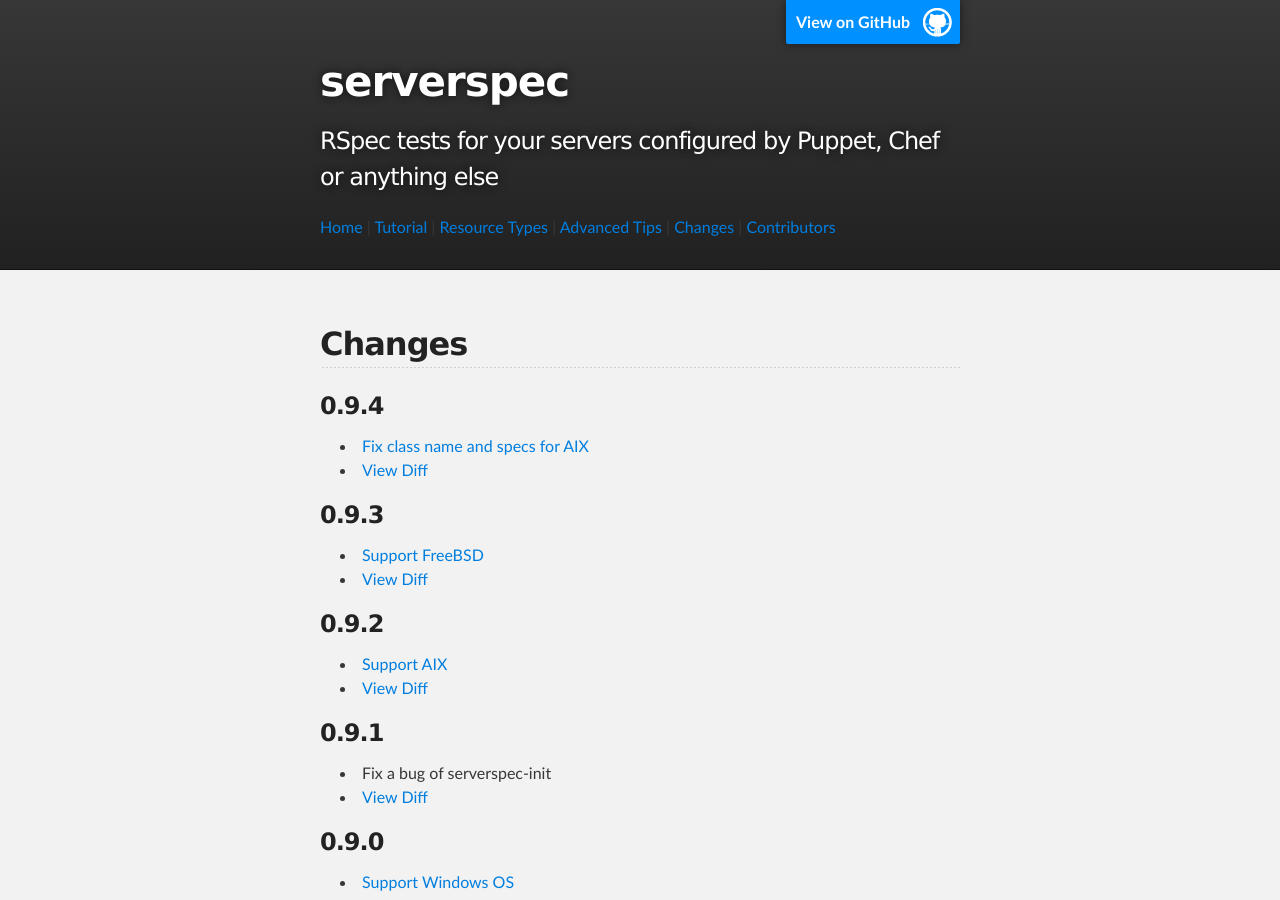
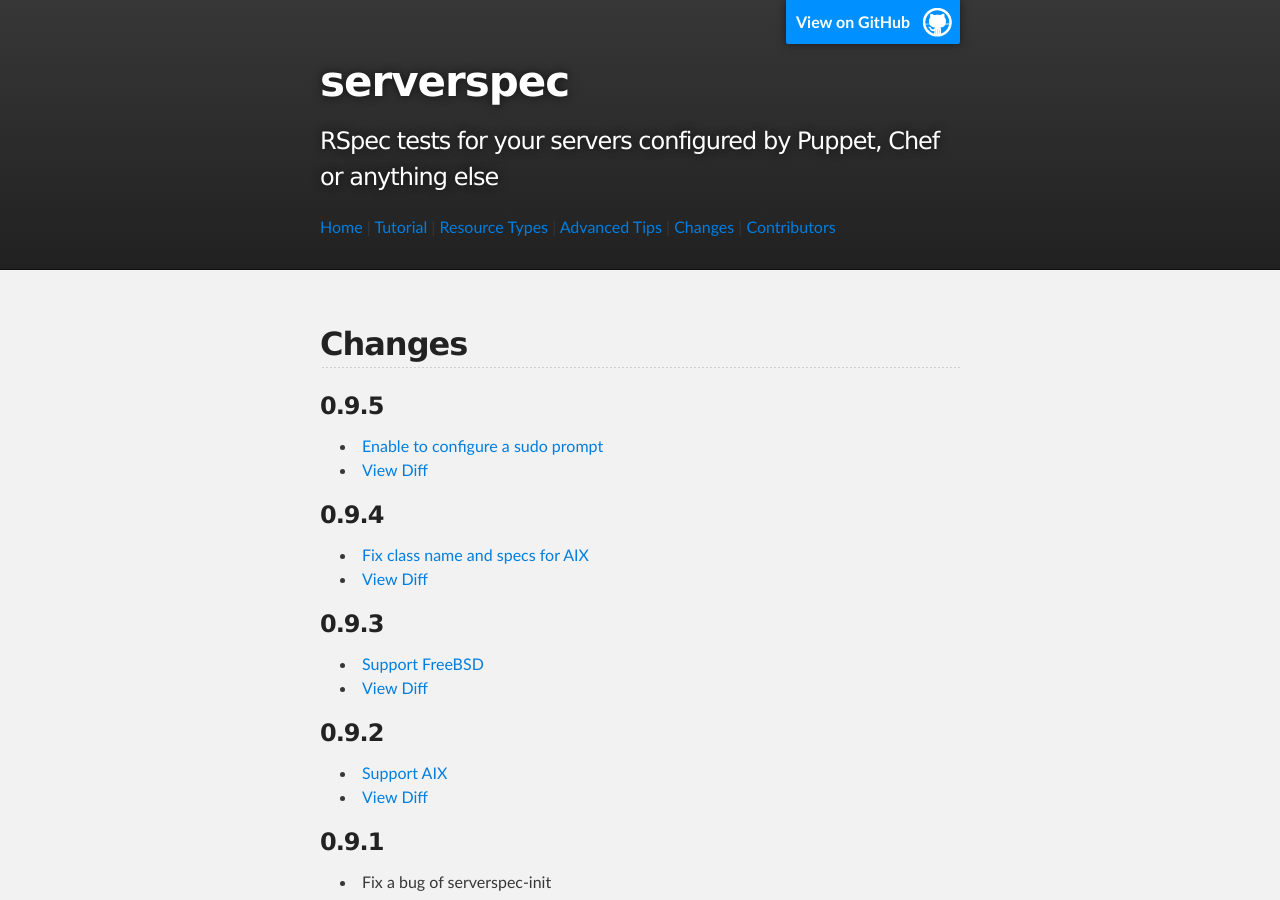
Before and after one commit to serverspec/serverspec.github.io, a Jekyll site: the page built from changes.md, in a window 1280 px wide and 900 px high. Built offline with Jekyll 4.4.1, drawn with Linux system fonts in a browser that asks for light colours; Markdown is read by kramdown in place of the engine named in the settings.

Commit message:
Add changes of v0.9.5

```diff
--- a/changes.md
+++ b/changes.md
@@ -4,6 +4,11 @@ title: Changes
 ---
 
 ## Changes
+
+### 0.9.5
+
+ * [Enable to configure a sudo prompt](https://github.com/serverspec/serverspec/pull/256)
+ * [View Diff](https://github.com/serverspec/serverspec/compare/v0.9.4...v0.9.5)
 
 ### 0.9.4
 
```
